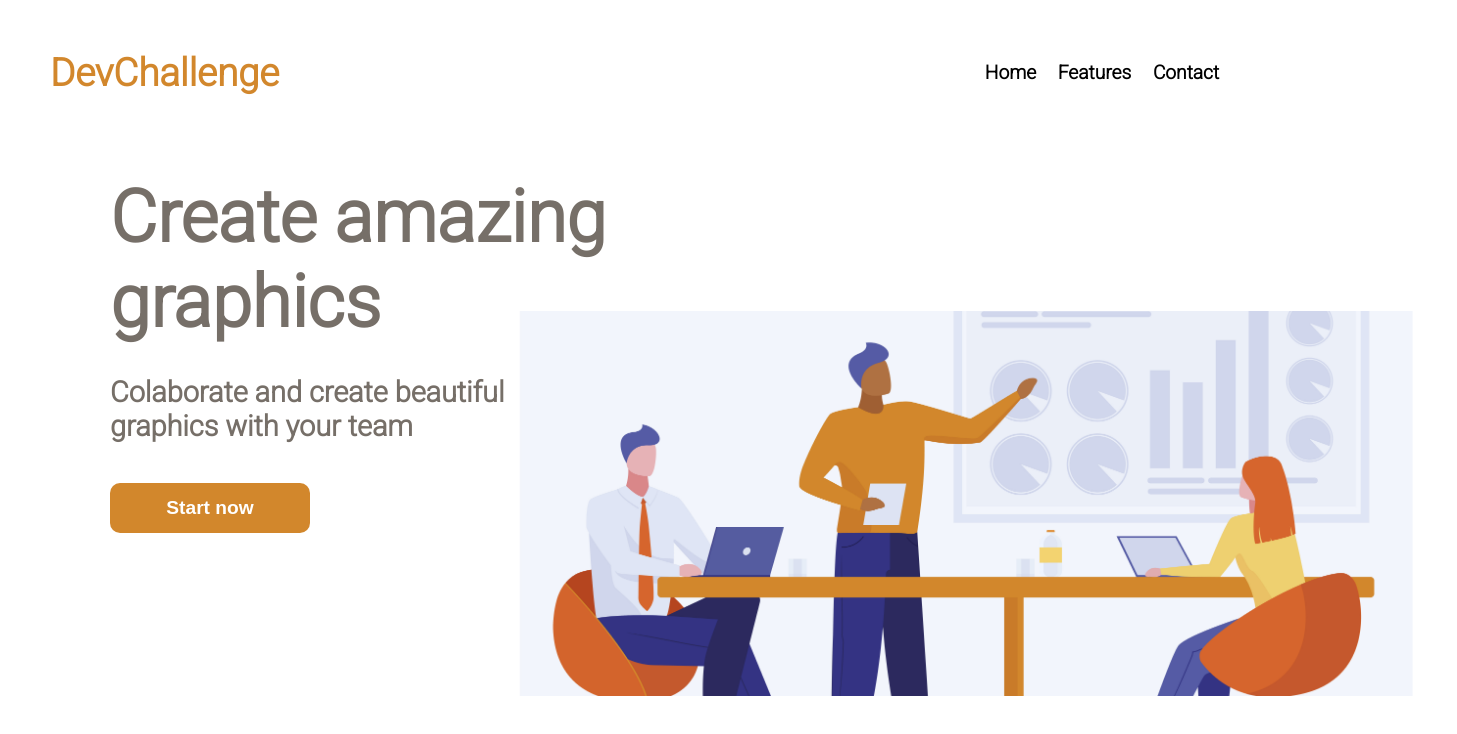
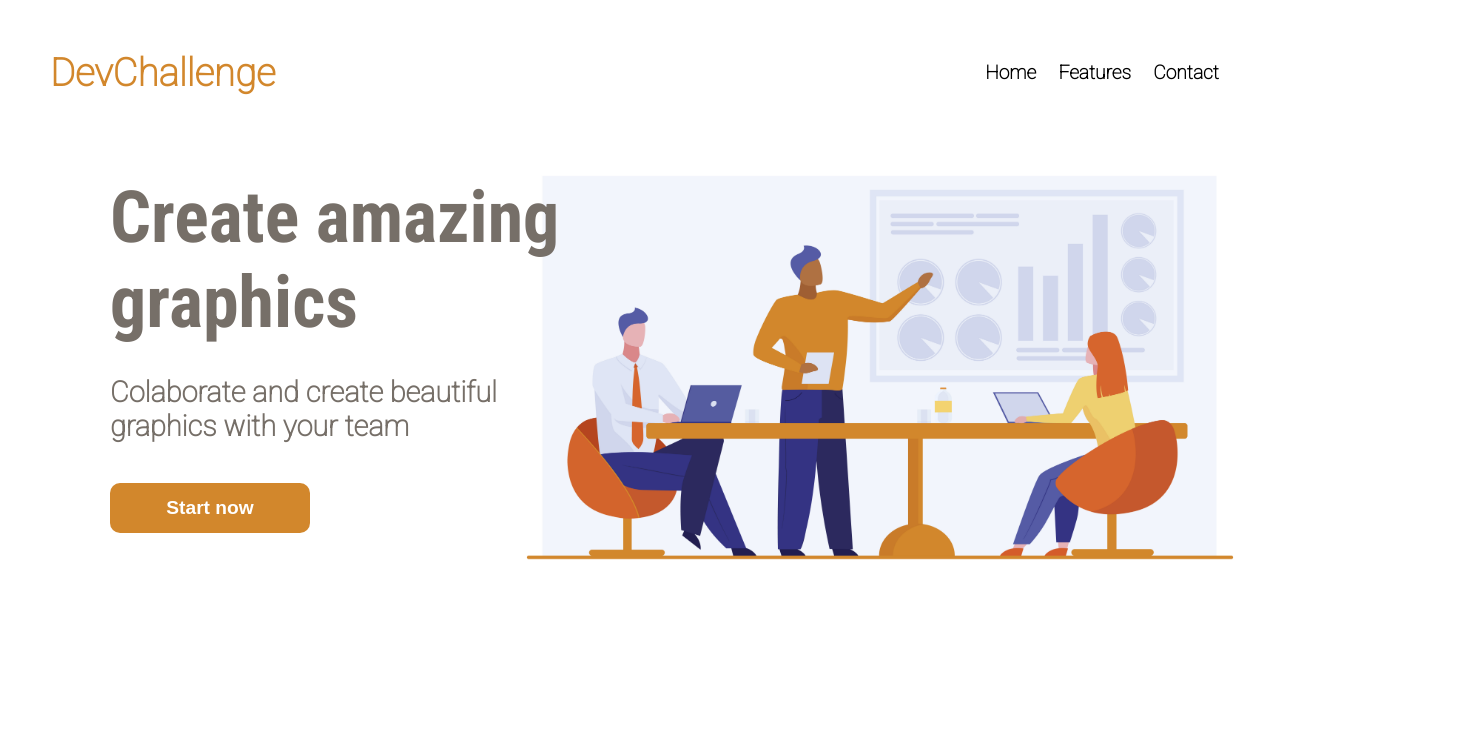
Before and after one commit to Luan338/AmazingGraph-1, a plain HTML site: page index.html in a window 1280 px wide. Shown: the whole page, 1457 px wide, since content can reach past the window. Drawn offline with Linux system fonts and the light colour scheme; a web font is replaced by a local one.

Commit message:
Nova atualização

```diff
--- a/index.html
+++ b/index.html
@@ -1,10 +1,10 @@
 <!DOCTYPE html>
 <html lang="pt-BR">
   <head>
-            <link rel="stylesheet" href="style.css">
-            <meta charset="UTF-8">
-            <meta http-equiv="X-UA-Compatible" content="IE=edge">
-            <meta name="viewport" content="width=device-width, initial-scale=1.0">
+    <link rel="stylesheet" href="style.css" />
+    <meta charset="UTF-8" />
+    <meta http-equiv="X-UA-Compatible" content="IE=edge" />
+    <meta name="viewport" content="width=device-width, initial-scale=1.0" />
     <title>AmazingGraph</title>
   </head>
   <body>
@@ -22,13 +22,15 @@
     </header>
     <main>
       <section class="conteiner2">
+        <div>
           <h1>Create amazing graphics</h1>
           <h3>Colaborate and create beautiful graphics with your team</h3>
           <nav>
             <button>Start now</button>
           </nav>
-                    <figure>
-                        <img src="/image/team.jpg" alt="Team">
+        </div>
+        <figure class="fig-img">
+          <img src="/image/team.jpg" alt="Team" />
         </figure>
       </section>
     </main>
--- a/style.css
+++ b/style.css
@@ -1,54 +1,62 @@
-@import url('https://fonts.googleapis.com/css2?family=Roboto:wght@300&display=swap');
-
-*{
+@import url("https://fonts.googleapis.com/css2?family=Anek+Odia:wght@100&family=Beau+Rivage&family=Bebas+Neue&family=Comfortaa:wght@600&family=Festive&family=Grape+Nuts&family=Montserrat:wght@400;900&family=Ms+Madi&family=Nunito&family=Nunito+Sans&family=Open+Sans:wght@400;500;600&family=Oswald:wght@200;700&family=Poppins:wght@300;500&family=Quintessential&family=Roboto+Condensed:wght@400;700&family=Roboto:wght@100&family=RocknRoll+One&family=Smooch+Sans:wght@200&family=Spectral:wght@700&family=Updock&family=Vollkorn:wght@500&family=Water+Brush&display=swap");
+* {
   margin: 0;
   padding: 0;
   box-sizing: border-box;
 }
 
-.conteiner1{
+body {
+  max-width: 1900px;
+  margin: 0 auto;
+}
+
+.conteiner1 {
   display: flex;
   align-items: center;
-    justify-content:space-between;
-    width: 100vw;
+  justify-content: space-between;
+  width: 100%;
   padding: 50px;
 }
 
-.conteiner1 h1{
-    font-family: 'Roboto', sans-serif;
+.conteiner1 h1 {
+  font-family: "Roboto", sans-serif;
   font-size: 2.4rem;
-    color: #D2872C;
+  color: #d2872c;
   font-weight: bolder;
 }
 
-.conteiner1 ul{
+.conteiner1 ul {
   display: flex;
   justify-content: space-around;
   width: 20vw;
   list-style: none;
 }
 
-.conteiner1 a{
-    font-family: 'Roboto', sans-serif;
+.conteiner1 a {
+  font-family: "Roboto", sans-serif;
   font-size: 1.2rem;
   text-decoration: none;
   color: black;
   font-weight: 900;
 }
 
-.conteiner1 a:hover{
-    color: #D2872C;
+.conteiner1 a:hover {
+  color: #d2872c;
 }
 
-.conteiner2{
-    font-family: 'Roboto', sans-serif;
-    width: 100vw;
-    margin-top: 30px;
+.conteiner2 {
+  max-width: 1600px;
+  margin: 30px auto;
+  display: flex;
+  justify-content: space-between;
+  font-family: "Roboto", sans-serif;
+  width: 100%;
 }
 
-.conteiner2 h1{
+.conteiner2 h1 {
+  font-family: "Roboto Condensed", sans-serif;
   position: relative;
-    color: #766F68;
+  color: #766f68;
   width: 600px;
   font-size: 4.5rem;
   font-weight: bolder;
@@ -56,9 +64,9 @@
   z-index: 9999;
 }
 
-.conteiner2 h3{
+.conteiner2 h3 {
   position: relative;
-    color: #766F68;
+  color: #766f68;
   width: 460px;
   font-size: 1.8rem;
   margin-top: 30px;
@@ -66,33 +74,34 @@
   z-index: 9999;
 }
 
-.conteiner2 nav{
+.conteiner2 nav {
   margin-top: 40px;
 }
 
-.conteiner2 button{
+.conteiner2 button {
   width: 200px;
   height: 50px;
   border-radius: 10px;
   border: none;
   margin-left: 110px;
-    background-color: #D2872C;
+  background-color: #d2872c;
   color: white;
   font-weight: bolder;
   font-size: 1.2rem;
   transition: 0.1s all;
 }
 
-.conteiner2 button:hover{
+.conteiner2 button:hover {
   transform: scale(1.1);
 }
 
-.conteiner2 img{
-    position: absolute;
-    width: 980px;
+.fig-img {
+  right: 200px;
+  position: relative;
+}
+
+.fig-img img {
+  width: 740px;
   height: 385px;
   object-fit: cover;
-    z-index: 1;
-    left: 477px;
-    bottom: 104px;
 }
```
Lines whose indentation alone changed are shown as unchanged.
